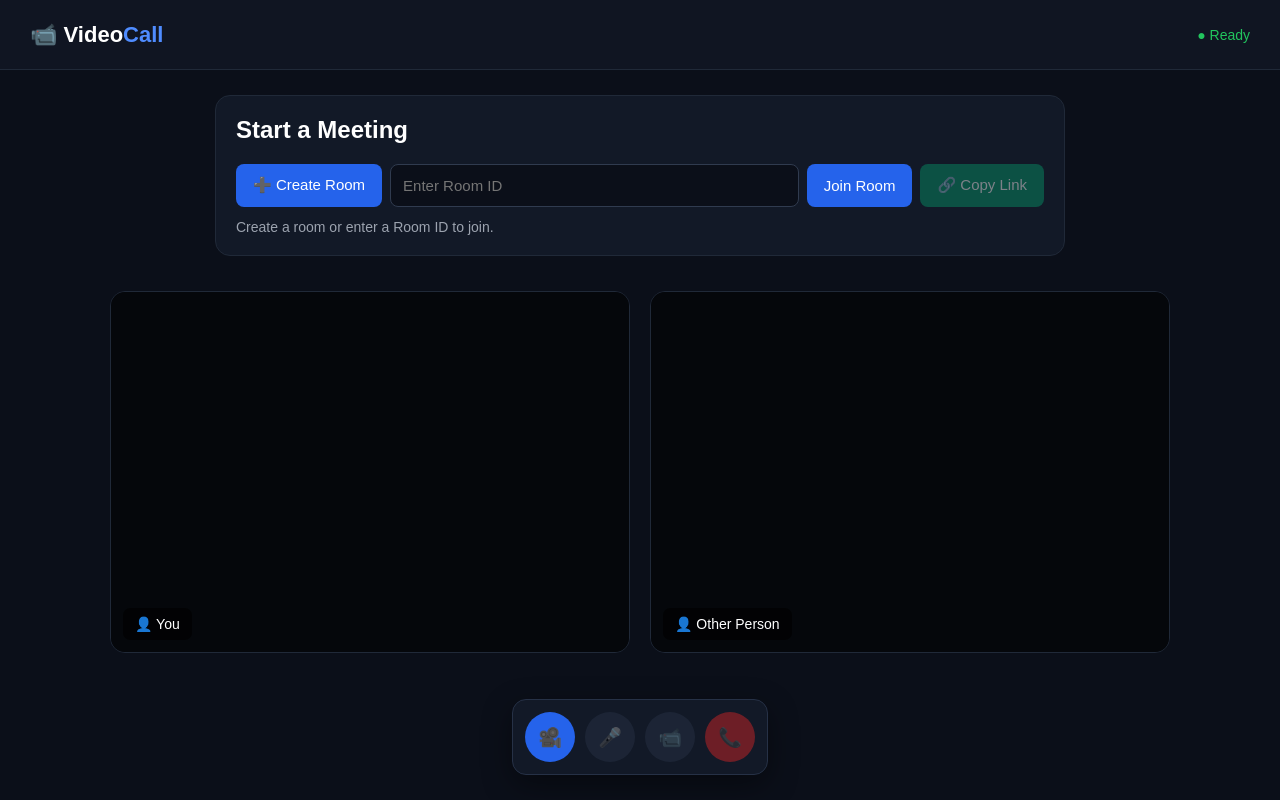
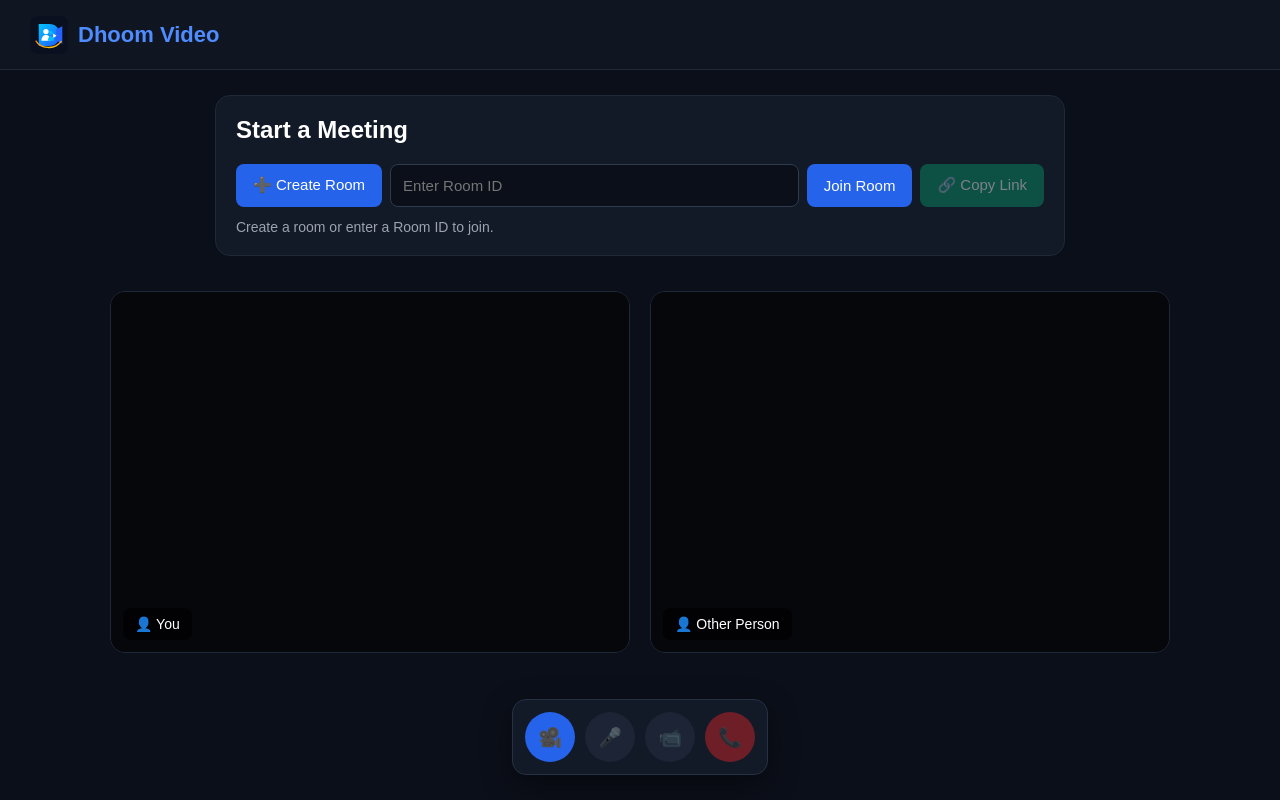
Before and after one commit to tiwarimurlidhar03t/dhoom-video, a website: page public/index.html in a window 1280 px wide. Drawn offline with nearby package versions, Linux system fonts and the light colour scheme; no server answers.

Commit message:
Add Dhoom Video logo

```diff
--- a/public/index.html
+++ b/public/index.html
@@ -5,7 +5,8 @@
     <meta charset="UTF-8">
     <meta name="viewport" content="width=device-width, initial-scale=1.0">
 
-    <title>VideoCall</title>
+    <title>Dhoom Video</title>
+    <link rel="icon" type="image/png" href="/logo.png">
 
     <script src="/socket.io/socket.io.js"></script>
 
@@ -35,9 +36,18 @@
         }
 
         .logo {
-            font-size: 22px;
-            font-weight: bold;
-        }
+             font-size: 22px;
+             font-weight: bold;
+             display: flex;
+             align-items: center;
+             gap: 10px;
+}
+
+.logo img {
+    width: 38px;
+    height: 38px;
+    object-fit: contain;
+}
 
         .logo span {
             color: #4f8cff;
@@ -213,13 +223,9 @@
 <header>
 
     <div class="logo">
-        📹 Video<span>Call</span>
+    <img src="/logo.svg" alt="Dhoom Video">
+    <span>Dhoom Video</span>
     </div>
-
-    <div class="status">
-        ● Ready
-    </div>
-
 </header>
 
 
```
Also changed, not shown: public/logo.svg (added).
